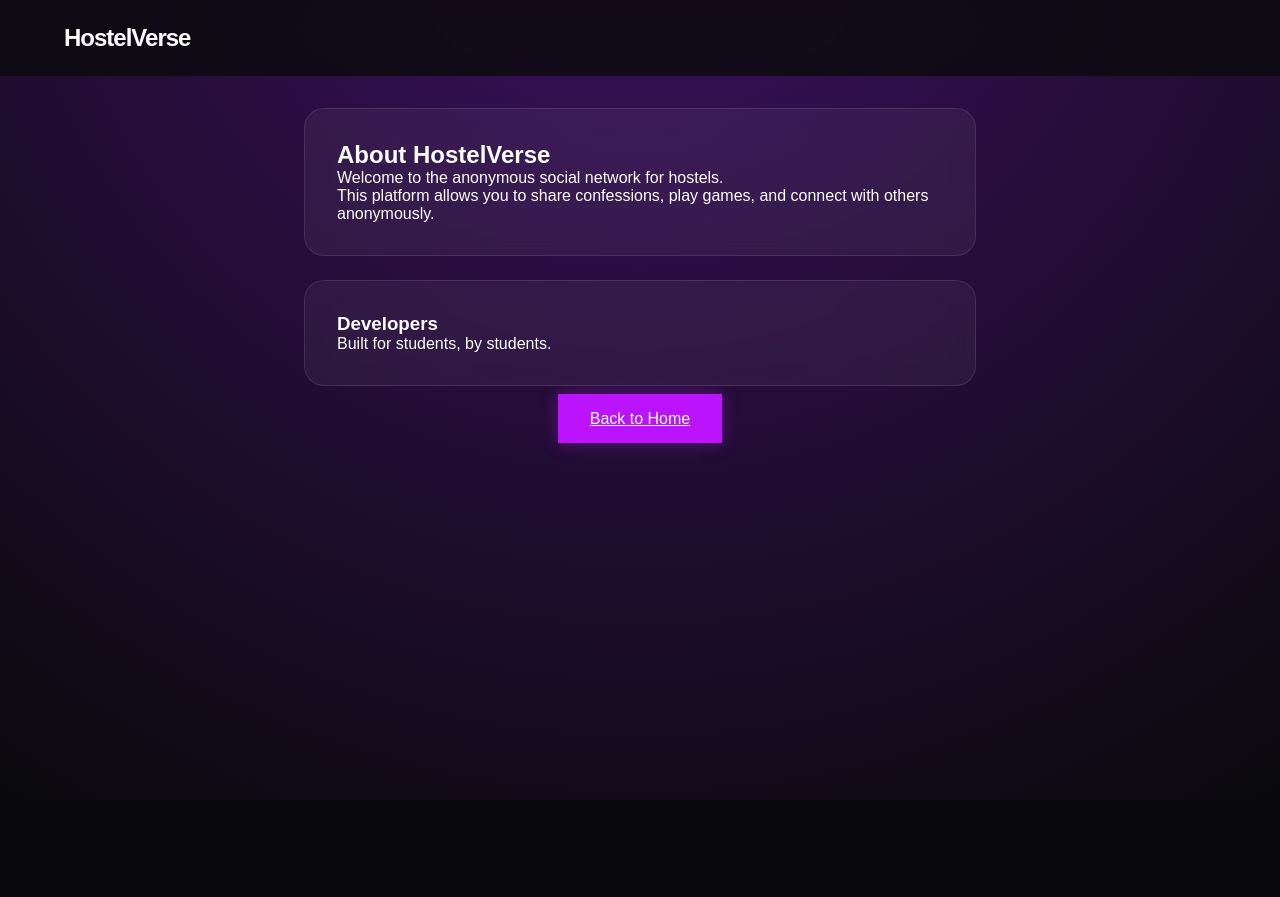
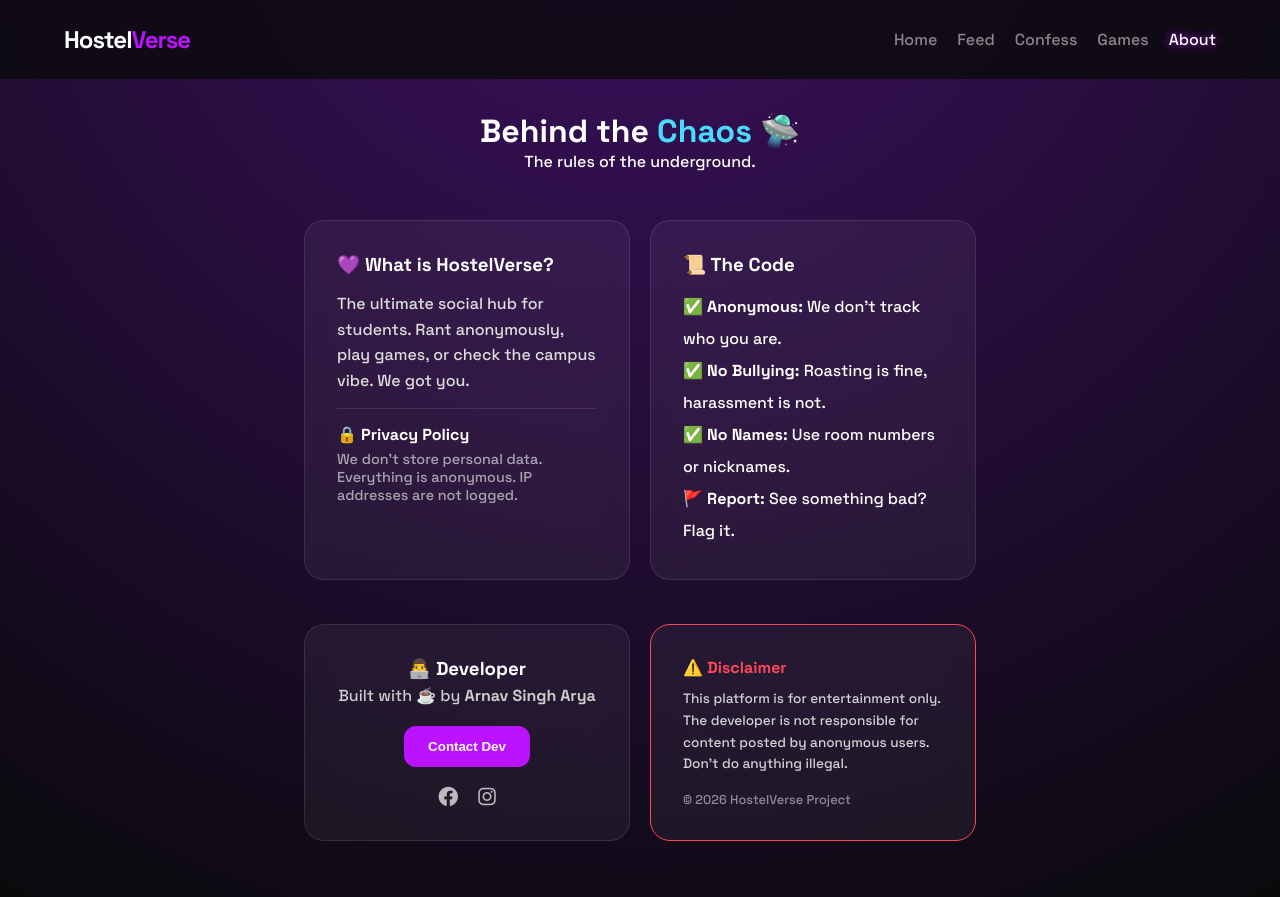
Before and after one commit to arnavsingharya/Hostel-Verse, a plain HTML site: page about.html in a window 1280 px wide. Before the commit the page ends 800 px from the top, so only its background shows below. Drawn offline with Linux system fonts and the light colour scheme.

Commit message:
Revamp About page with new layout and styles
Updated the About page with new styles, meta tags, and content structure.

```diff
--- a/about.html
+++ b/about.html
@@ -3,33 +3,113 @@
 <head>
     <meta charset="UTF-8">
     <meta name="viewport" content="width=device-width, initial-scale=1.0">
-    <title>About | HostelVerse</title>
+    <title>HostelVerse | About</title>
+
+    <link rel="icon" type="image/png" href="Hostel Verse Logo.png">
     <link rel="stylesheet" href="style.css">
+
+    <link href="https://fonts.googleapis.com/css2?family=Space+Grotesk:wght@300;500;700&display=swap" rel="stylesheet">
+    <link rel="stylesheet" href="https://cdnjs.cloudflare.com/ajax/libs/font-awesome/6.0.0/css/all.min.css">
+    <link rel="manifest" href="manifest.json">
+<meta name="theme-color" content="#bc13fe">
+<meta name="apple-mobile-web-app-status-bar-style" content="black-translucent">
+
+    <meta name="google-site-verification" content="VLN2BcDXbIb84sSULId5dbkHy2Xh9wrA3FVNEHFDYDc" />
+
+    <style>
+        /* GRID SYSTEM: Makes all boxes look uniform */
+        .about-grid {
+            display: grid;
+            grid-template-columns: 1fr; /* 1 column on mobile */
+            gap: 20px;
+        }
+
+        /* On Laptop/PC: Split into 2 equal columns */
+        @media (min-width: 768px) {
+            .about-grid {
+                grid-template-columns: 1fr 1fr;
+            }
+        }
+
+        .social-icon {
+            color: white;
+            transition: 0.3s;
+            opacity: 0.7;
+        }
+        .social-icon:hover {
+            opacity: 1;
+            color: var(--primary);
+            transform: scale(1.1);
+        }
+    </style>
 </head>
 <body>
-
     <nav class="navbar">
-        <div class="logo">HostelVerse</div>
+        <div class="logo">Hostel<span>Verse</span></div>
+        <ul class="nav-links">
+            <li><a href="welcome.html">Home</a></li>
+            <li><a href="index.html">Feed</a></li>
+            <li><a href="confess.html">Confess</a></li>
+            <li><a href="games.html">Games</a></li>
+            <li><a href="about.html" class="active">About</a></li>
+        </ul>
     </nav>
 
-    <main class="container">
+    <main class="container animate-slide-in">
+        <header class="hero">
+            <h1>Behind the <span>Chaos</span> 🛸</h1>
+            <p>The rules of the underground.</p>
+        </header>
+
+        <div class="about-grid">
 
             <div class="glass-card">
-            <h2>About HostelVerse</h2>
-            <p>Welcome to the anonymous social network for hostels.</p>
-            <p>This platform allows you to share confessions, play games, and connect with others anonymously.</p>
+                <h3>💜 What is HostelVerse?</h3>
+                <p style="margin-top: 15px; line-height: 1.6; color: #ddd;">
+                    The ultimate social hub for students. Rant anonymously, play games, or check the campus vibe. We got you.
+                </p>
+                <hr style="border: 0; border-top: 1px solid rgba(255,255,255,0.1); margin: 15px 0;">
+                <h4>🔒 Privacy Policy</h4>
+                <p style="font-size: 0.9rem; color: rgba(255, 255, 255, 0.6); margin-top: 5px;">
+                    We don't store personal data. Everything is anonymous. IP addresses are not logged.
+                </p>
             </div>
 
             <div class="glass-card">
-            <h3>Developers</h3>
-            <p>Built for students, by students.</p>
+                <h3>📜 The Code</h3>
+                <ul style="list-style: none; margin-top: 15px; line-height: 2;">
+                    <li>✅ <strong>Anonymous:</strong> We don't track who you are.</li>
+                    <li>✅ <strong>No Bullying:</strong> Roasting is fine, harassment is not.</li>
+                    <li>✅ <strong>No Names:</strong> Use room numbers or nicknames.</li>
+                    <li>🚩 <strong>Report:</strong> See something bad? Flag it.</li>
+                </ul>
             </div>
 
-        <div style="text-align: center; margin-top: 20px;">
-            <a href="index.html" class="btn-primary">Back to Home</a>
+            <div class="glass-card" style="text-align: center;">
+                <h3>👨‍💻 Developer</h3>
+                <p style="margin-top: 5px; color: #ccc;">Built with ☕ by <strong>Arnav Singh Arya</strong></p>
+
+                <div style="margin-top: 20px; display: flex; justify-content: center; gap: 30px;">
+                    <a href="https://www.instagram.com/hostelverseofficial/" target="_blank">
+                        <button class="btn-game" style="background: var(--primary); border: none;">Contact Dev</button>
+                    </a>
                 </div>
 
+                <div style="margin-top: 20px; display: flex; justify-content: center; gap: 20px;">
+                     <a href="https://www.facebook.com/arnav.arya.35977" target="_blank" class="social-icon"><i class="fab fa-facebook fa-lg"></i></a>
+                    <a href="https://www.instagram.com/arnavsingharya/" target="_blank" class="social-icon"><i class="fab fa-instagram fa-lg"></i></a>
+                </div>
+            </div>
+
+            <div class="glass-card" style="border-color: #ff4757; display: flex; flex-direction: column; justify-content: center;">
+                <h4 style="color: #ff4757; margin-bottom: 10px;">⚠️ Disclaimer</h4>
+                <p style="font-size: 0.85rem; opacity: 0.8; line-height: 1.6;">
+                    This platform is for entertainment only. The developer is not responsible for content posted by anonymous users. Don't do anything illegal.
+                </p>
+                <p style="margin-top: auto; padding-top: 10px; font-size: 0.8rem; opacity: 0.5;">&copy; 2026 HostelVerse Project</p>
+            </div>
+
+        </div>
     </main>
-
 </body>
 </html>
```
Lines whose indentation alone changed are shown as unchanged.
